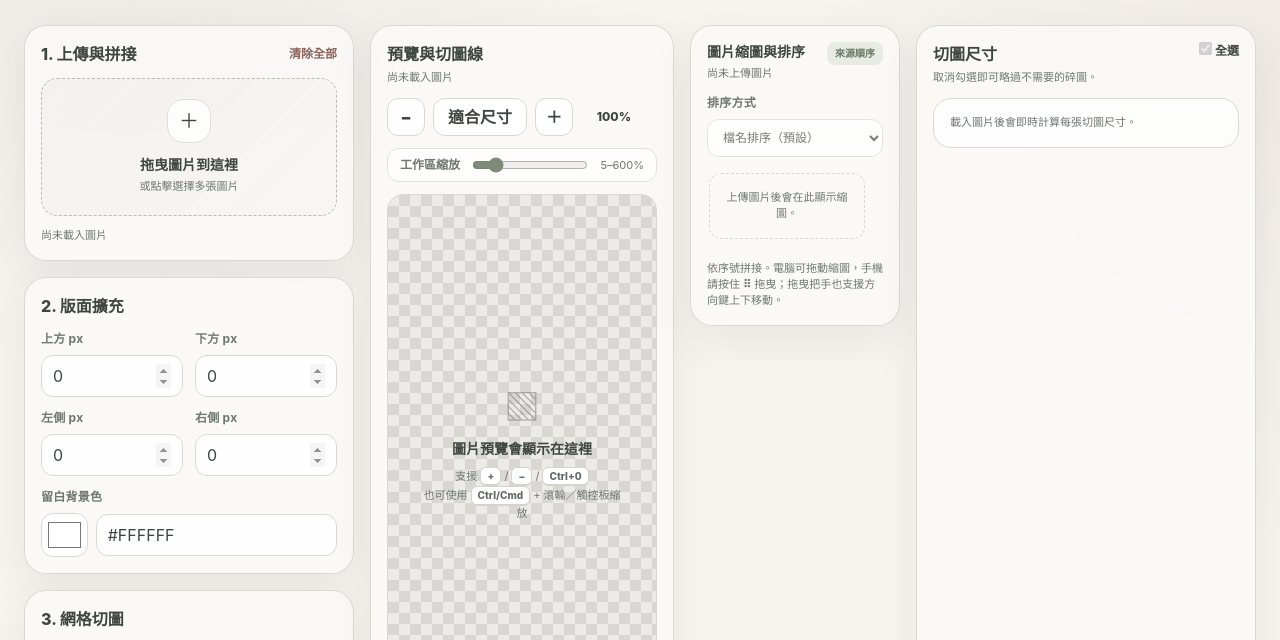
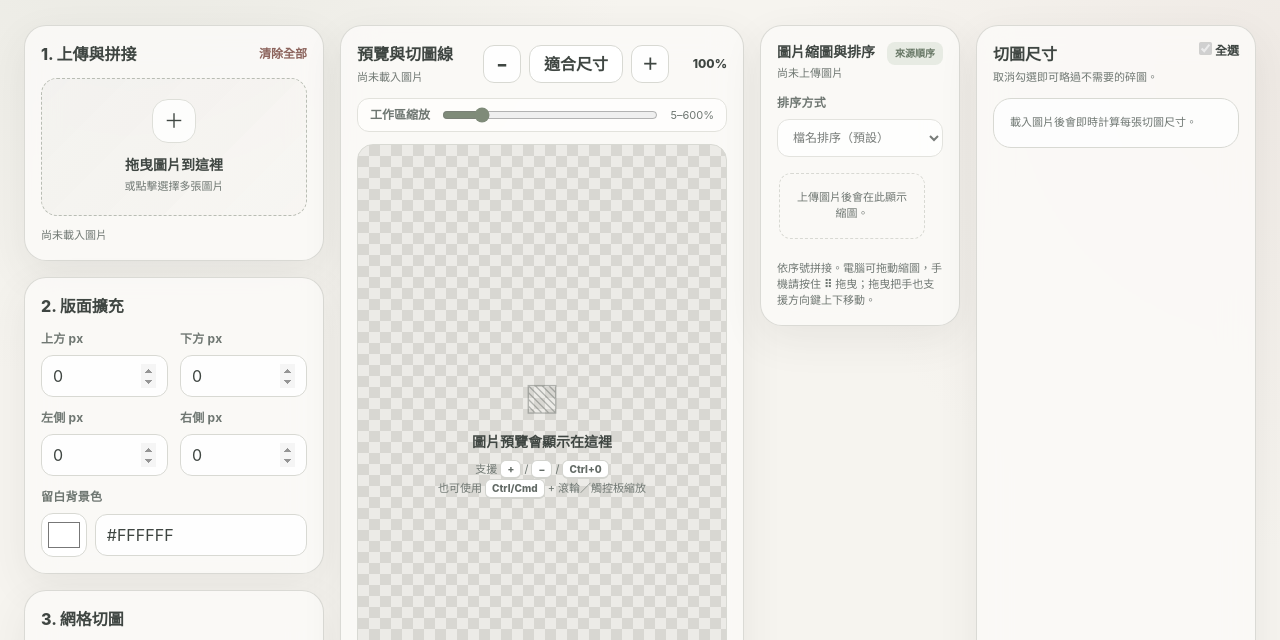
Before and after one commit to Ngqid/local-image-studio, a plain HTML site: page index.html in a window 1280 px wide. Shown: the part 123-763 px from the top of the page. Drawn offline with nearby package versions, Linux system fonts and the light colour scheme.

Commit message:
Desktop layout: full-width page, larger sticky preview
Co-Authored-By: Claude Sonnet 5.5 <noreply@anthropic.com>

```diff
--- a/index.html
+++ b/index.html
@@ -446,10 +446,16 @@
       .slice-row { grid-template-columns: auto 1fr; }
       .slice-row .slice-size { grid-column: 2; }
     }
+
+    /* 桌面版：預覽區隨視窗高度放大，不再擠在中間。 */
+    @media (min-width: 1280px) {
+      #previewScroller { height: calc(100vh - 210px); min-height: 560px; max-height: none; }
+      .thumb-list { max-height: calc(100vh - 330px); }
+    }
   </style>
 </head>
 <body>
-<main class="max-w-[1680px] mx-auto px-4 sm:px-6 py-5 sm:py-8 mobile-tight">
+<main class="w-full mx-auto px-4 sm:px-6 2xl:px-10 py-5 sm:py-8 mobile-tight">
     <header class="mb-5 sm:mb-7">
       <div class="flex flex-col sm:flex-row sm:items-end sm:justify-between gap-3">
         <div>
@@ -464,7 +470,7 @@
       </div>
     </header>
 
-    <div class="grid grid-cols-1 xl:grid-cols-[330px_minmax(0,1fr)_340px] gap-4">
+    <div class="grid grid-cols-1 xl:grid-cols-[300px_minmax(0,1fr)_280px] 2xl:grid-cols-[320px_minmax(0,1fr)_300px] gap-4">
       <!-- Left controls -->
       <aside class="space-y-4">
         <section class="glass rounded-[22px] p-4">
@@ -622,7 +628,7 @@
       </aside>
 
       <!-- Preview and source image strip -->
-      <div class="grid grid-cols-1 md:grid-cols-[minmax(0,1fr)_210px] gap-4 min-w-0 items-start">
+      <div class="grid grid-cols-1 md:grid-cols-[minmax(0,1fr)_200px] gap-4 min-w-0 items-start xl:sticky xl:top-4 xl:self-start">
       <!-- Center preview -->
       <section class="glass rounded-[22px] p-3 sm:p-4 min-w-0">
         <div class="flex flex-wrap items-center justify-between gap-3 mb-3">
```
